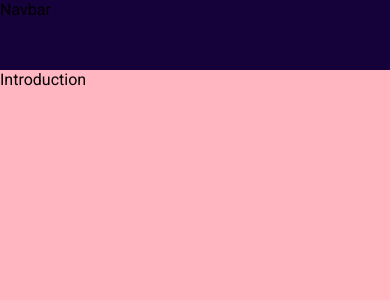
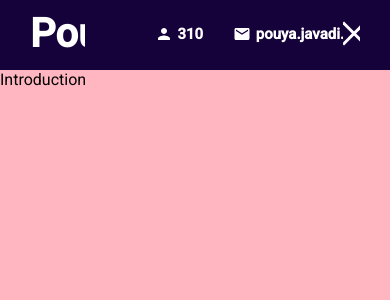
Before and after one commit to pjavadi84/my-portfolio, a React (Create React App) app: page / in a window 390 px wide. Shown: the top 300 px of the page. Built offline with nearby package versions, Linux system fonts and the light colour scheme.

Commit message:
changing state of the hamburger icon

```diff
--- a/package.json
+++ b/package.json
@@ -3,6 +3,8 @@
   "version": "0.1.0",
   "private": true,
   "dependencies": {
+    "@material-ui/core": "^4.12.0",
+    "@material-ui/icons": "^4.11.2",
     "@testing-library/jest-dom": "^5.11.4",
     "@testing-library/react": "^11.1.0",
     "@testing-library/user-event": "^12.1.10",
--- a/public/index.html
+++ b/public/index.html
@@ -9,7 +9,7 @@
     />
     <link rel="preconnect" href="https://fonts.gstatic.com" />
     <link
-      href="https://fonts.googleapis.com/css2?family=Roboto:ital,wght@0,100;0,300;0,400;0,500;1,300&display=swap"
+      href="https://fonts.googleapis.com/css2?family=Roboto:ital,wght@0,100;200,0,300;0,400;0,500;1,300&display=swap"
       rel="stylesheet"
     />
     <title>My Portfolio</title>
--- a/src/App.jsx
+++ b/src/App.jsx
@@ -5,11 +5,13 @@ import Works from "./components/works/Works.jsx";
 import Testimonials from "./components/testimonials/Testimonials.jsx";
 import Contact from "./components/contact/Contact.jsx";
 import "../src/components/app.scss";
+import { useState } from "react";
 
 function App() {
+  const [menuOpen, setMenuOpen] = useState(true);
   return (
     <div className="app">
-      <Topbar />
+      <Topbar menuOpen={menuOpen} setMenuOpen={setMenuOpen} />
       <div className="sections">
         <Intro />
         <Portfolio />
--- a/src/components/app.scss
+++ b/src/components/app.scss
@@ -7,7 +7,12 @@
     background-color: lightsalmon;
     position: relative;
     top: 70px;
+    scroll-behavior: smooth;
     scroll-snap-type: y mandatory;
+    scrollbar-width: none; // for firefox
+    &::-webkit-scrollbar {
+      display: none;
+    }
 
     > * {
       width: 100vw;
--- a/src/components/contact/Contact.jsx
+++ b/src/components/contact/Contact.jsx
@@ -2,5 +2,9 @@ import React from "react";
 import "./contact.scss";
 
 export default function Contact() {
-  return <div className="contact">Contact</div>;
+  return (
+    <div className="contact" id="contact">
+      Contact
+    </div>
+  );
 }
--- /dev/null
+++ b/src/components/global.scss
@@ -0,0 +1 @@
+$mainColor: #15023a;
--- a/src/components/intro/Intro.jsx
+++ b/src/components/intro/Intro.jsx
@@ -2,5 +2,9 @@ import React from "react";
 import "./intro.scss";
 
 export default function intro() {
-  return <div className="intro">Introduction</div>;
+  return (
+    <div className="intro" id="intro">
+      Introduction
+    </div>
+  );
 }
--- a/src/components/portfolio/Portfolio.jsx
+++ b/src/components/portfolio/Portfolio.jsx
@@ -2,5 +2,9 @@ import React from "react";
 import "./portfolio.scss";
 
 export default function portfolio() {
-  return <div className="portfolio">Porfolio</div>;
+  return (
+    <div className="portfolio" id="portfolio">
+      Porfolio
+    </div>
+  );
 }
--- a/src/components/testimonials/Testimonials.jsx
+++ b/src/components/testimonials/Testimonials.jsx
@@ -2,5 +2,9 @@ import React from "react";
 import "./testimonials.scss";
 
 export default function Testimonials() {
-  return <div className="testimonials">Testimonials</div>;
+  return (
+    <div className="testimonials" id="testimonials">
+      Testimonials
+    </div>
+  );
 }
--- a/src/components/topbar/Topbar.jsx
+++ b/src/components/topbar/Topbar.jsx
@@ -1,6 +1,34 @@
 import React from "react";
 import "./topbar.scss";
+import { Person, Mail } from "@material-ui/icons";
 
-export default function topbar() {
-  return <div className="topbar">Navbar</div>;
+export default function topbar({ menuOpen, setMenuOpen }) {
+  return (
+    <div className={"topbar " + (menuOpen && "active")}>
+      <div className="wrapper">
+        <div className="left">
+          <a href="#intro" className="logo">
+            Pouya.
+          </a>
+          <div className="itemContainer">
+            <Person className="icon" />
+            <span>3104939485</span>
+          </div>
+
+          <div className="itemContainer">
+            <Mail className="icon" />
+            <span>pouya.javadi.resume@gmail.com</span>
+          </div>
+        </div>
+
+        <div className="right">
+          <div className="hamburger" onClick={() => setMenuOpen(!menuOpen)}>
+            <span className="line1"></span>
+            <span className="line2"></span>
+            <span className="line3"></span>
+          </div>
+        </div>
+      </div>
+    </div>
+  );
 }
--- a/src/components/topbar/topbar.scss
+++ b/src/components/topbar/topbar.scss
@@ -1,8 +1,87 @@
+@import "../global.scss";
+
 .topbar {
   width: 100%;
   height: 70px;
-  background-color: #15023a;
+  background-color: white;
+  color: $mainColor;
   position: fixed;
   top: 0;
   z-index: 2;
+
+  .wrapper {
+    padding: 10px 30px;
+    display: flex;
+    align-items: center;
+    justify-content: space-between;
+
+    .left {
+      display: flex;
+      align-items: center;
+
+      .logo {
+        font-size: 40px;
+        font-weight: 700;
+        text-decoration: none;
+        color: inherit;
+        margin-right: 40px;
+      }
+
+      .itemContainer {
+        display: flex;
+        align-items: center;
+        margin-left: 30px;
+
+        .icon {
+          font-size: 18px;
+          margin-right: 5px;
+        }
+
+        span {
+          font-size: 15px;
+          font-weight: 700;
+        }
+      }
+    }
+
+    .right {
+      .hamburger {
+        width: 32px;
+        height: 25px;
+        display: flex;
+        flex-direction: column;
+        justify-content: space-between;
+        cursor: pointer;
+
+        span {
+          width: 100px;
+          height: 3px;
+          background-color: $mainColor;
+          transform-origin: left;
+          transition: all 2s ease;
+        }
+      }
+    }
+  }
+
+  &.active {
+    background-color: $mainColor;
+    color: white;
+
+    .hamburger {
+      span {
+        &:first-child {
+          background-color: white;
+          transform: rotate(45deg);
+        }
+        &:nth-child(2) {
+          opacity: 0;
+        }
+        &:last-child {
+          background-color: white;
+          transform: rotate(-45deg);
+        }
+      }
+    }
+  }
 }
--- a/src/components/works/Works.jsx
+++ b/src/components/works/Works.jsx
@@ -2,5 +2,9 @@ import React from "react";
 import "./works.css";
 
 export default function Works() {
-  return <div className="works">Works</div>;
+  return (
+    <div className="works" id="works">
+      Works
+    </div>
+  );
 }
```
Also changed, not shown: 1 other file (tests, documents, lock files or other folders).
